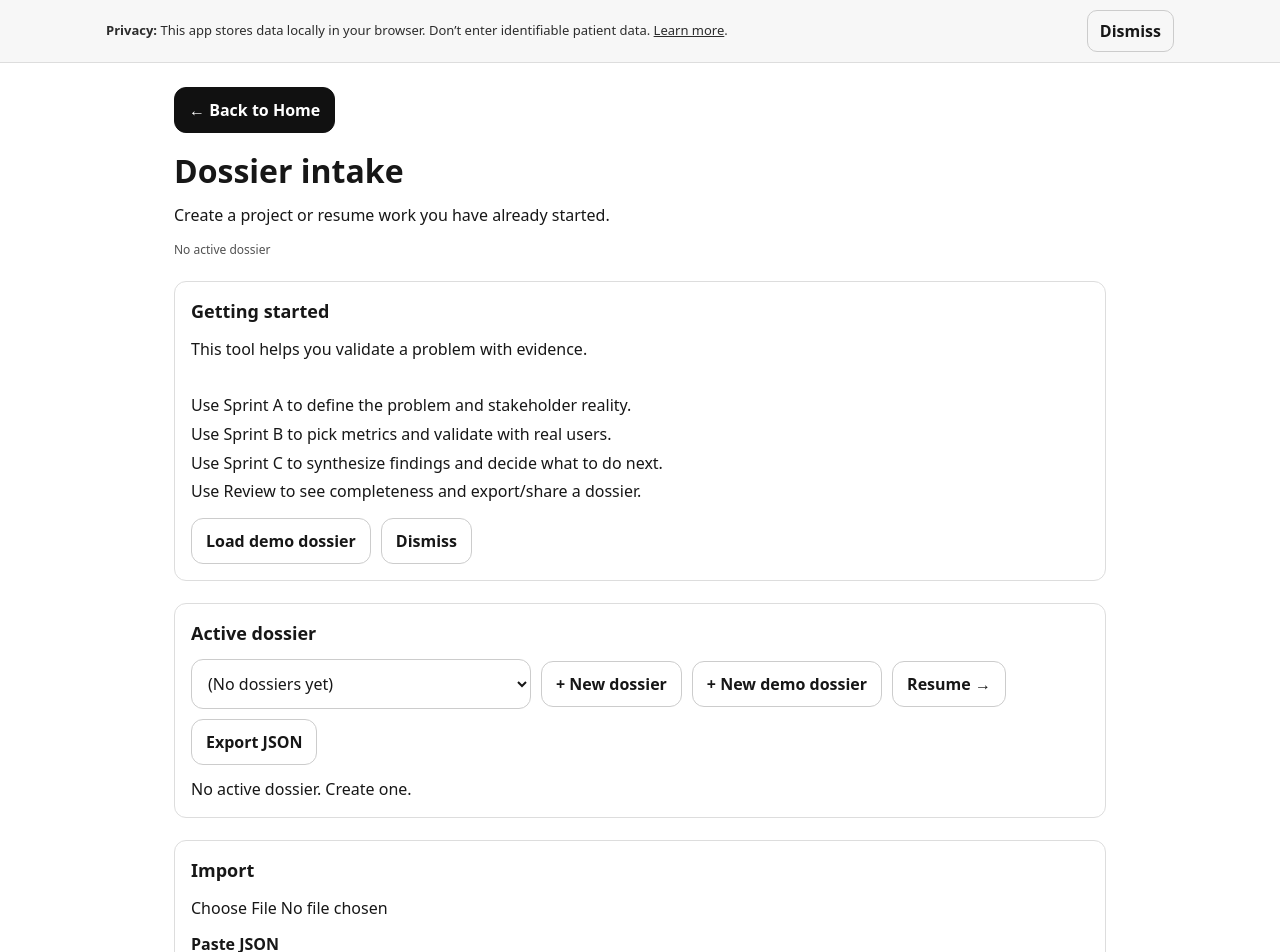
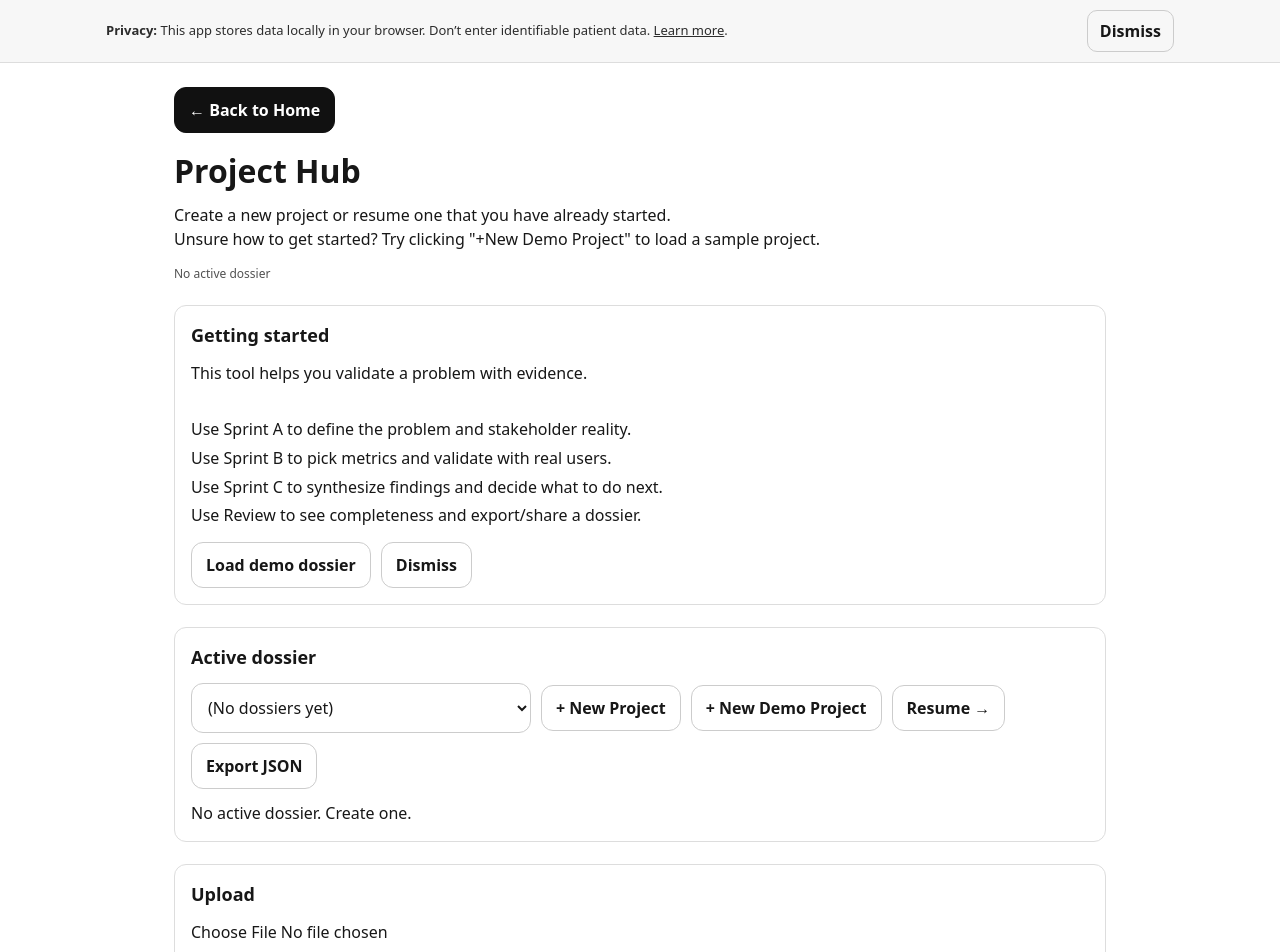
Before and after one commit to cweitsz/rapid-health-sandbox, a Next.js app: page /intake in a window 1280 px wide. Shown: the top 952 px of the page. Built offline with nearby package versions, Linux system fonts and the light colour scheme.

Commit message:
Updated Intake to Upload and semantics

```diff
--- a/src/app/intake/page.tsx
+++ b/src/app/intake/page.tsx
@@ -295,10 +295,11 @@ export default function IntakePage() {
             </Link>
         </div>
 
-      <h1 style={{ fontSize: 32, fontWeight: 900, margin: 0 }}>Dossier intake</h1>
-      <p style={{ marginTop: 8, maxWidth: 760, lineHeight: 1.5 }}>
-        Create a project or resume work you have already started.
-      </p>
+      <h1 style={{ fontSize: 32, fontWeight: 900, margin: 0 }}>Project Hub</h1>
+      <ul style={{ marginTop: 8, maxWidth: 760, lineHeight: 1.5 }}>
+        <li>Create a new project or resume one that you have already started.</li>
+        <li>Unsure how to get started? Try clicking "+New Demo Project" to load a sample project.</li>
+      </ul>
 
       <div style={{ marginTop: 14, fontSize: 12, opacity: 0.75 }}>{saveMsg}</div>
 
@@ -338,11 +339,11 @@ export default function IntakePage() {
           </select>
 
           <button type="button" style={btnStyle} onClick={onCreateNew}>
-            + New dossier
+            + New Project
           </button>
 
           <button type="button" style={btnStyle} onClick={onCreateDemo}>
-            + New demo dossier
+            + New Demo Project
           </button>
 
           <Link href={resumeHref} style={linkBtnStyle}>
@@ -403,7 +404,7 @@ export default function IntakePage() {
         )}
       </Section>
 
-      <Section title="Import">
+      <Section title="Upload">
         <div style={{ display: "flex", gap: 12, flexWrap: "wrap", alignItems: "center" }}>
           <input
             type="file"
@@ -417,7 +418,7 @@ export default function IntakePage() {
         </div>
 
         <div style={{ marginTop: 12 }}>
-          <label style={{ fontWeight: 800 }}>Paste JSON</label>
+          <label style={{ fontWeight: 800 }}>Paste your project JSON file below</label>
           <textarea
             value={importText}
             onChange={(e) => setImportText(e.target.value)}
```
